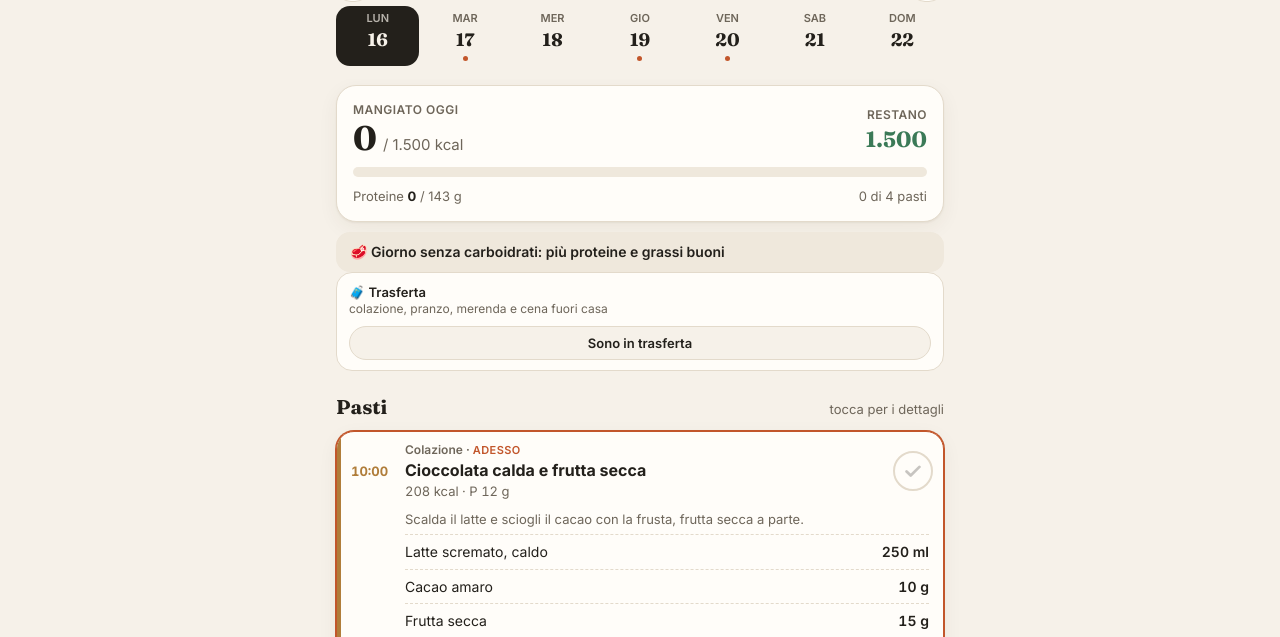
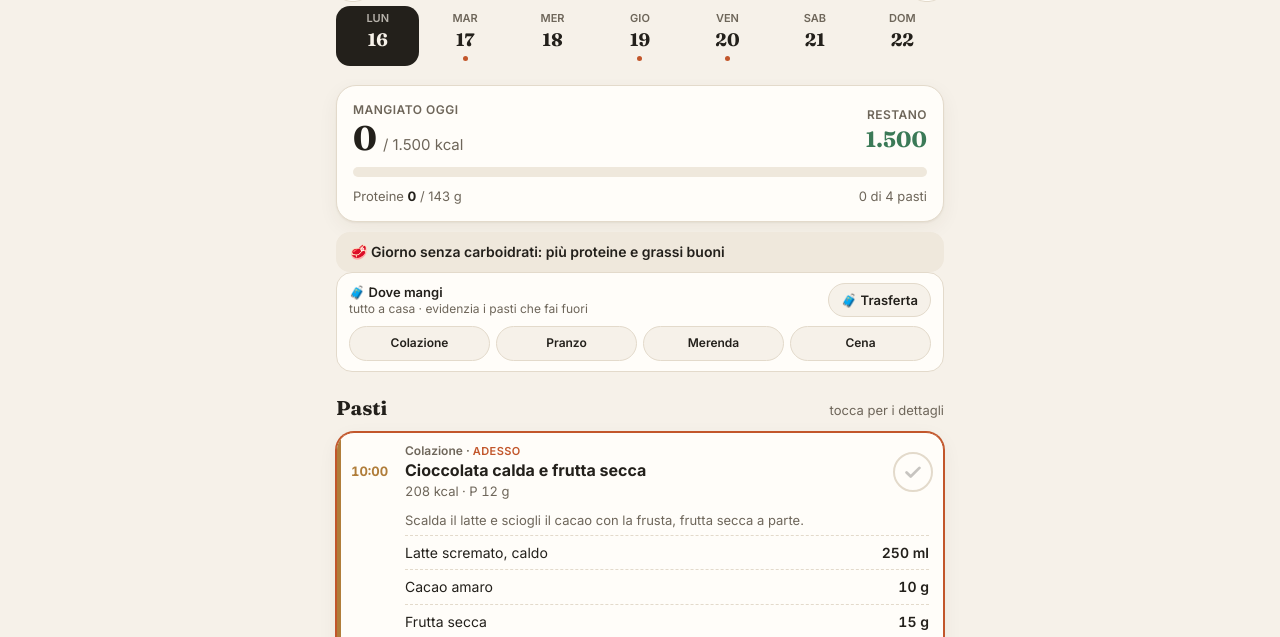
Before and after one commit to rarmentaro1204/palestra, a plain HTML site: page diet/index.html in a window 1280 px wide. Shown: the part 99-736 px from the top of the page. Drawn offline with Linux system fonts and the light colour scheme.

Commit message:
Trasferta: scelta pasto per pasto (colazione, pranzo, merenda, cena) oltre al giorno intero
Co-Authored-By: Claude Opus 5.5 <noreply@anthropic.com>
Claude-Session: https://claude.ai/code/session_01PQBEn4RWN27kTbBg8T6hzA

```diff
--- a/diet/index.html
+++ b/diet/index.html
@@ -51,7 +51,10 @@ h1, h2, h3 { margin: 0; }
 .wnav .back { width: auto; padding: 0 12px; font-size: 12px; font-weight: 600; color: var(--accent); }
 .dchip .di.t::after { content: '🧳'; font-size: 10px; }
 .trip { display: flex; align-items: center; gap: 8px; flex-wrap: wrap; background: var(--surface); border: 1px solid var(--line); border-radius: 16px; padding: 10px 12px; margin: 0 0 12px; }
-.trip > span { font-size: 13px; font-weight: 600; flex: 1 1 100%; }
+.trip > span { font-size: 13px; font-weight: 600; flex: 1 1 auto; }
+.trip .tday { flex: 0 0 auto; }
+.tks { display: grid; grid-template-columns: repeat(4, 1fr); gap: 6px; flex: 1 1 100%; }
+.trip .tk { padding: 8px 2px; font-size: 12px; white-space: nowrap; }
 .trip > span small { display: block; font-weight: 400; color: var(--muted); font-size: 12px; }
 .trip button { flex: 1; border: 1px solid var(--line); background: var(--bg); color: var(--ink); border-radius: 999px; padding: 7px 12px; font-size: 13px; font-weight: 600; }
 .trip button[aria-pressed="true"] { background: var(--accent); border-color: var(--accent); color: var(--accent-ink, #fff); }
@@ -534,11 +537,14 @@ var FOODS = [["Pasta di semola (cruda)",353,10.9,79,1.4,80,"1 porzione","g"],["P
     var dk = iso(dateOf(i)), past = dk < iso(NOW);
     if (S.who === 'R') {
       var on = tripAny(dk);
-      return '<div class="trip"><span>🧳 Trasferta<small>' + (on ? (tripAll(dk) ? 'mangi fuori tutto il giorno' : 'mangi fuori solo alcuni pasti') + ' · per Pesca pasti veloci' : 'colazione, pranzo, merenda e cena fuori casa') + '</small></span>' +
-        '<button type="button" data-tripday="1" aria-pressed="' + on + '"' + (past ? ' disabled' : '') + '>' + (on ? '✓ Sono in trasferta' : 'Sono in trasferta') + '</button></div>';
+      var dis = past ? ' disabled' : '';
+      return '<div class="trip"><span>🧳 Dove mangi<small>' + (on ? (tripAll(dk) ? 'fuori tutto il giorno' : 'fuori solo i pasti evidenziati') + ' · per Pesca pasti veloci' : 'tutto a casa · evidenzia i pasti che fai fuori') + '</small></span>' +
+        '<button type="button" class="tday" data-tripday="1" aria-pressed="' + tripAll(dk) + '"' + dis + '>🧳 Trasferta</button>' +
+        '<div class="tks" role="group" aria-label="Pasti fuori casa">' + TRIPK.map(function (k) { return '<button type="button" class="tk" data-trip="' + k + '" aria-pressed="' + tripOn(dk, k) + '"' + dis + '>' + { col: 'Colazione', pra: 'Pranzo', mer: 'Merenda', cen: 'Cena' }[k] + '</button>'; }).join('') + '</div></div>';
     }
     if (!tripAny(dk)) return '';
-    return '<div class="trip"><span>🧳 Berto è in trasferta<small>colazione normale, spuntini e pasti veloci</small></span></div>';
+    var qk = QUICKK.filter(function (k) { return quickOn(dk, k); }).map(function (k) { return { spu: 'spuntino', pra: 'pranzo', mer: 'merenda', cen: 'cena' }[k]; });
+    return '<div class="trip"><span>🧳 Berto mangia fuori<small>' + (qk.length ? 'per te veloci: ' + qk.join(', ') : 'per te il piano normale') + '</small></span></div>';
   }
   /* Revisione nov 2026: Mounjaro 10 mg + Triatec 5 mg, 96 kg -> 80 kg a fine maggio 2027.
      Le kcal reali le decide il motore adattivo più sotto; qui solo le aggiunte per tipo di giorno. */
@@ -1221,7 +1227,7 @@ var FOODS = [["Pasta di semola (cruda)",353,10.9,79,1.4,80,"1 porzione","g"],["P
     var t = ev.target.closest('button, [data-close]'); if (!t) { if (ev.target.id === 'scrim') closeSheet(); return; }
     var ds = t.dataset;
     if (ds.trip) { var td = iso(dateOf(sel)); S.trip = S.trip || {}; var tt = S.trip[td] = S.trip[td] || {}; if (tt[ds.trip]) delete tt[ds.trip]; else tt[ds.trip] = 1; if (!Object.keys(tt).length) delete S.trip[td]; save(); toast(tt[ds.trip] ? 'Mangi fuori' : 'Mangi a casa'); return render(); }
-    if (ds.tripday) { var dd = iso(dateOf(sel)); S.trip = S.trip || {}; if (tripAny(dd)) { delete S.trip[dd]; toast('Trasferta tolta'); } else { S.trip[dd] = { col: 1, pra: 1, mer: 1, cen: 1 }; toast('Trasferta segnata: per Pesca pasti veloci'); } save(); return render(); }
+    if (ds.tripday) { var dd = iso(dateOf(sel)); S.trip = S.trip || {}; if (tripAll(dd)) { delete S.trip[dd]; toast('Trasferta tolta'); } else { S.trip[dd] = { col: 1, pra: 1, mer: 1, cen: 1 }; toast('Trasferta segnata: per Pesca pasti veloci'); } save(); return render(); }
     if (ds.quick) { var qd = iso(dateOf(sel)); S.quick = S.quick || {}; var qq = S.quick[qd] = S.quick[qd] || {}; qq[ds.quick] = !quickOn(qd, ds.quick); save(); return render(); }
     if (ds.qalt) { var ad = iso(dateOf(sel)) + ds.qalt; S.qalt = S.qalt || {}; S.qalt[ad] = (S.qalt[ad] || 0) + 1; save(); return render(); }
     if (ds.close !== undefined) { LG = null; return closeSheet(); }
```
Also changed, not shown: diet/src/app.html (+11 -5 lines).
